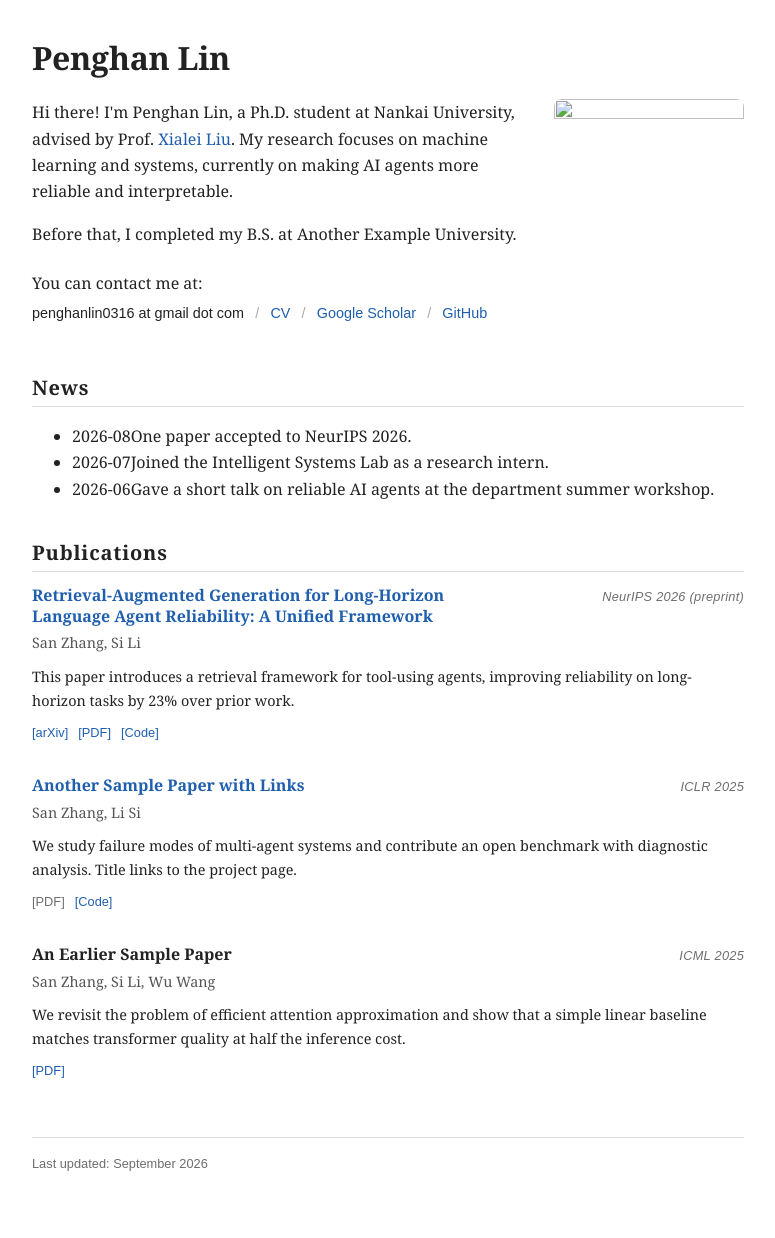
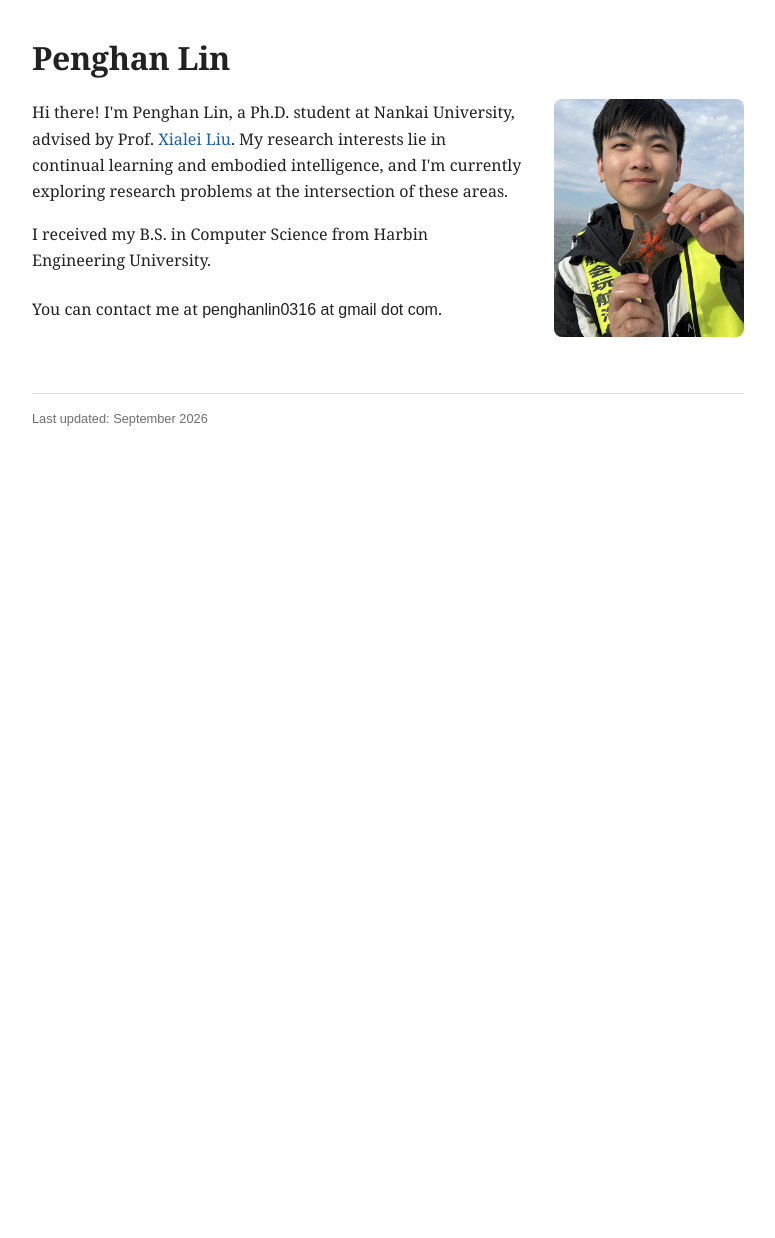
Before and after one commit to Sitaye/sitaye.github.io, a Jekyll site: the page built from index.html, in a window 1280 px wide. Shown: the whole page, without its empty margins (252-1027 px from the left). Built offline with Jekyll 4.4.1, drawn with Linux system fonts in a browser that asks for light colours; after the commit the page ends 900 px from its top, so only the background shows below that.

Commit message:
feat: personalise site — real bio/photo/contact, drop News section, design docs and placeholders; slim config; compress portrait to 96KB

```diff
--- a/_config.yml
+++ b/_config.yml
@@ -1,14 +1,4 @@
-title: "Penghan Lin"
-author_name: "Penghan Lin"
-lang: en
-description: "Academic homepage of San Zhang — machine learning and systems research."
-
-# Names to auto-bold in publication author lists; list every form you appear under
-author_aliases:
-  - "Penghan Lin"
-
-# Set manually to the date (YYYY-MM-DD) content actually changed; only the month is shown
-last_updated: "2026-09-01"
+author: "Penghan Lin"
 
 exclude:
   - docs
--- a/_data/news.yml
+++ /dev/null
@@ -1,6 +0,0 @@
-- date: 2026-06-01
-  text: "Gave a short talk on reliable AI agents at the department summer workshop."
-- date: 2026-08-15
-  text: "One paper accepted to NeurIPS 2026."
-- date: 2026-07-01
-  text: "Joined the Intelligent Systems Lab as a research intern."
--- a/_data/publications.yml
+++ b/_data/publications.yml
@@ -1,38 +1,11 @@
-# Conventions:
-#   project: the paper's project page; makes the TITLE clickable (no [Project] badge)
-#   links:   artifacts only — usual labels: arXiv, PDF, Code, Dataset, Slides
-#            a label without url renders as a plain gray placeholder (no link yet);
-#            omit links entirely for papers with nothing to announce
-- year: 2025
-  title: "An Earlier Sample Paper"
-  authors: ["San Zhang", "Si Li", "Wu Wang"]
-  venue: "ICML 2025"
-  summary: "We revisit the problem of efficient attention approximation and show that a simple linear baseline matches transformer quality at half the inference cost."
-  links:
-    - label: "PDF"
-      url: "https://example.com/paper3.pdf"
-
-- year: 2026
-  title: "Retrieval-Augmented Generation for Long-Horizon Language Agent Reliability: A Unified Framework"
-  authors: ["San Zhang", "Si Li"]
-  venue: "NeurIPS 2026 (preprint)"
-  project: "https://example.com/project"
-  summary: "This paper introduces a retrieval framework for tool-using agents, improving reliability on long-horizon tasks by 23% over prior work."
-  links:
-    - label: "arXiv"
-      url: "https://arxiv.org/abs/0000.00000"
-    - label: "PDF"
-      url: "https://example.com/paper.pdf"
-    - label: "Code"
-      url: "https://github.com/example/repo"
-
-- year: 2025
-  title: "Another Sample Paper with Links"
-  authors: ["San Zhang", "Li Si"]
-  venue: "ICLR 2025"
-  project: "https://example.com/project2"
-  summary: "We study failure modes of multi-agent systems and contribute an open benchmark with diagnostic analysis. Title links to the project page."
-  links:
-    - label: "PDF"
-    - label: "Code"
-      url: "https://github.com/example/repo2"
+# - year: 2026
+#   title: "Test Title."
+#   authors: ["Penghan Lin", "San Zhang", "Si Li", "Wu Wang"]
+#   venue: "Cyberpunk 2077"
+#   project: "https://example.com/project"
+#   summary: "Test description."
+#   links:
+#     - label: "Paper"
+#       url: "https://example.com/paper.pdf"
+#     - label: "Code"
+#     - label: "Slide"
--- a/_layouts/home.html
+++ b/_layouts/home.html
@@ -3,8 +3,8 @@
 <head>
   <meta charset="utf-8">
   <meta name="viewport" content="width=device-width, initial-scale=1">
-  <title>{{ page.title | default: site.title }}</title>
-  <meta property="og:title" content="{{ site.title }}">
+  <title>{{ site.author }}</title>
+  <meta property="og:title" content="{{ site.author }}">
   <meta property="og:type" content="website">
   <link rel="stylesheet" href="{{ '/assets/style.css' | relative_url }}">
 </head>
@@ -12,21 +12,9 @@
   <main class="page">
 
     <header class="intro">
-      <h1 class="name">{{ site.author_name }}</h1>
+      <h1 class="name">{{ site.author }}</h1>
       {{ content }}
     </header>
-
-    {% if site.data.news %}
-    <section class="news">
-      <h2>News</h2>
-      <ul>
-        {% assign news = site.data.news | sort: "date" | reverse %}
-        {% for item in news %}
-        <li><time datetime="{{ item.date }}">{{ item.date | date: "%Y-%m" }}</time><span>{{ item.text }}</span></li>
-        {% endfor %}
-      </ul>
-    </section>
-    {% endif %}
 
     {% if site.data.publications %}
     <section class="publications">
@@ -43,9 +31,7 @@
         </h3>
         <p class="pub-authors">
           {%- for a in pub.authors -%}
-            {%- assign me = false -%}
-            {%- for alias in site.author_aliases -%}{% if a == alias %}{% assign me = true %}{% endif %}{%- endfor -%}
-            {%- if me -%}<strong>{{ a }}</strong>{%- else -%}{{ a }}{%- endif -%}
+            {% if a == site.author %}<strong>{{ a }}</strong>{%- else -%}{{ a }}{%- endif -%}
             {%- unless forloop.last %}, {% endunless -%}
           {%- endfor -%}
         </p>
@@ -63,8 +49,7 @@
     </section>
     {% endif %}
 
-    {% assign updated = site.last_updated | default: site.time %}
-    <footer class="footer">Last updated: <time datetime="{{ updated | date: '%Y-%m' }}">{{ updated | date: "%B %Y" }}</time></footer>
+    <footer class="footer">Last updated: <time datetime="{{ site.time | date: '%Y-%m' }}">{{ site.time | date: "%B %Y" }}</time></footer>
 
   </main>
 </body>
--- a/assets/style.css
+++ b/assets/style.css
@@ -84,7 +84,7 @@ h2 {
   font-size: 0.9rem;
 }
 .contact-entry { display: flex; column-gap: 0.7rem; }
-.contact-text { color: var(--ink); user-select: all; }
+.contact-text { color: var(--ink); font-family: var(--sans); user-select: all; }
 .contact-sep { color: var(--ink-faint); }
 
 .pub-card {
--- a/index.html
+++ b/index.html
@@ -1,22 +1,21 @@
 ---
 layout: home
-title: "Penghan Lin"
 ---
 <div class="intro-cols">
   <div class="bio">
-    <p>Hi there! I'm Penghan Lin, a Ph.D. student at Nankai University, advised by Prof. <a href="https://mmcheng.net/xliu/">Xialei Liu</a>. My research focuses on machine learning and systems, currently on making AI agents more reliable and interpretable.</p>
-    <p>Before that, I completed my B.S. at Another Example University.</p>
+    <p>Hi there! I'm Penghan Lin, a Ph.D. student at Nankai University, advised by Prof. <a href="https://mmcheng.net/xliu/">Xialei Liu</a>. My research interests lie in continual learning and embodied intelligence, and I'm currently exploring research problems at the intersection of these areas.</p>
+    <p>I received my B.S. in Computer Science from Harbin Engineering University.</p>
     <div class="contact">
-      <p class="contact-lead">You can contact me at:</p>
-      <div class="contact-bar">
-        <span class="contact-entry"><span class="contact-text">penghanlin0316 at gmail dot com</span><span class="contact-sep" aria-hidden="true">/</span></span>
-        <span class="contact-entry"><a href="{{ '/assets/cv.pdf' | relative_url }}">CV</a><span class="contact-sep" aria-hidden="true">/</span></span>
-        <span class="contact-entry"><a href="https://scholar.google.com">Google Scholar</a><span class="contact-sep" aria-hidden="true">/</span></span>
-        <span class="contact-entry"><a href="https://github.com/sitaye">GitHub</a></span>
-      </div>
+      <p class="contact-lead">You can contact me at <span class="contact-text">penghanlin0316 at gmail dot com</span>.</p>
+      <!-- <div class="contact-bar"> -->
+        <!-- <span class="contact-entry"><span class="contact-text">penghanlin0316 at gmail dot com</span><span class="contact-sep" aria-hidden="true">/</span></span> -->
+        <!-- <span class="contact-entry"><a href="{{ '/assets/cv.pdf' | relative_url }}">CV</a><span class="contact-sep" aria-hidden="true">/</span></span> -->
+        <!-- <span class="contact-entry"><a href="https://scholar.google.com">Google Scholar</a><span class="contact-sep" aria-hidden="true">/</span></span> -->
+        <!-- <span class="contact-entry"><a href="https://github.com">GitHub</a></span> -->
+      <!-- </div> -->
     </div>
   </div>
   <aside class="portrait">
-    <img src="{{ '/assets/photo.jpg' | relative_url }}" width="400" height="500" alt="">
+    <img src="{{ '/assets/photo.jpg' | relative_url }}" width="400" height="500" alt="Portrait">
   </aside>
 </div>
```
Also changed, not shown: docs/superpowers/plans/2026-09-03-personal-homepage.md (deleted, +0 -356 lines), docs/superpowers/specs/2026-09-03-personal-homepage-design.md (deleted, +0 -64 lines), assets/photo-placeholder.svg (deleted), assets/photo.jpg (added).
